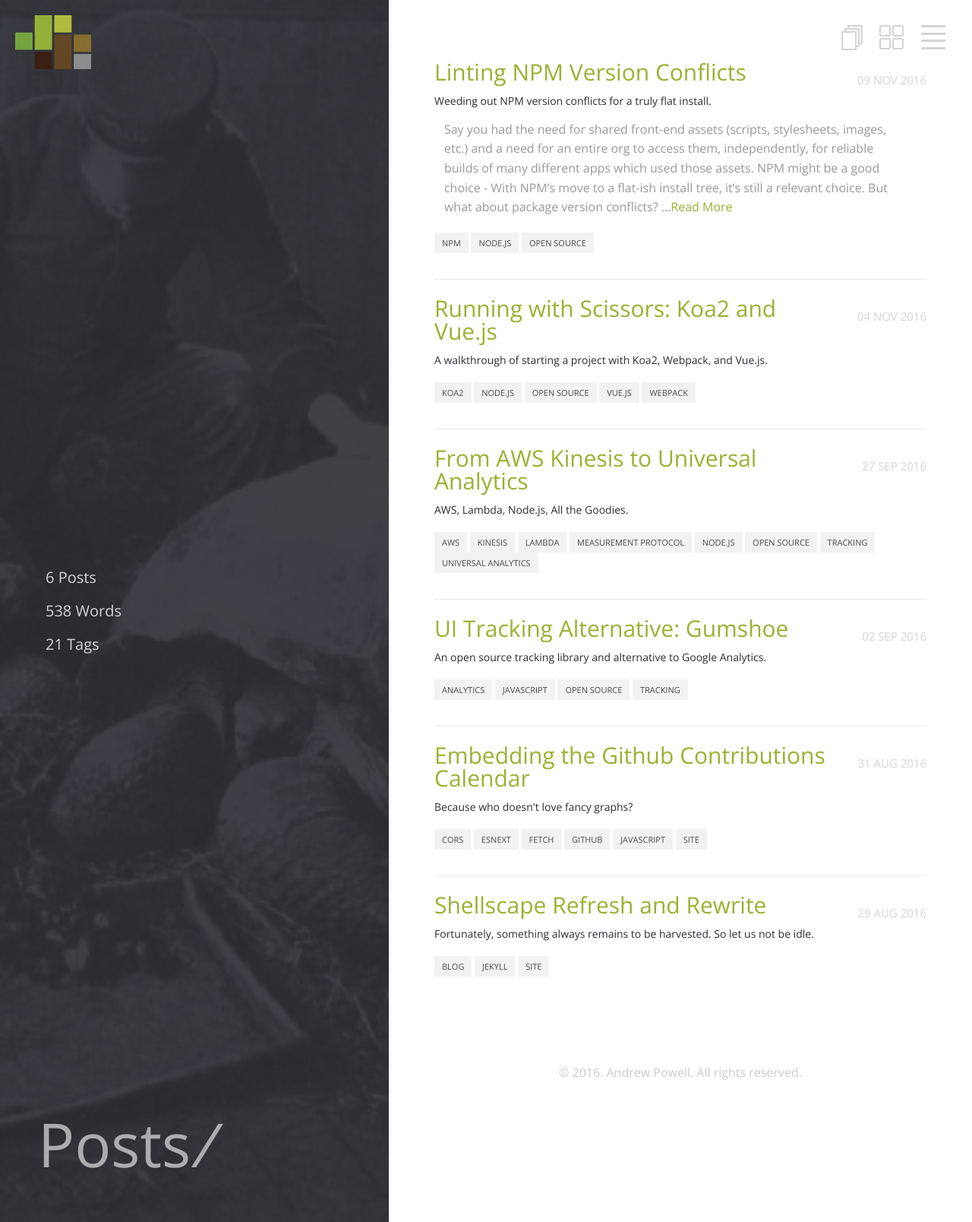
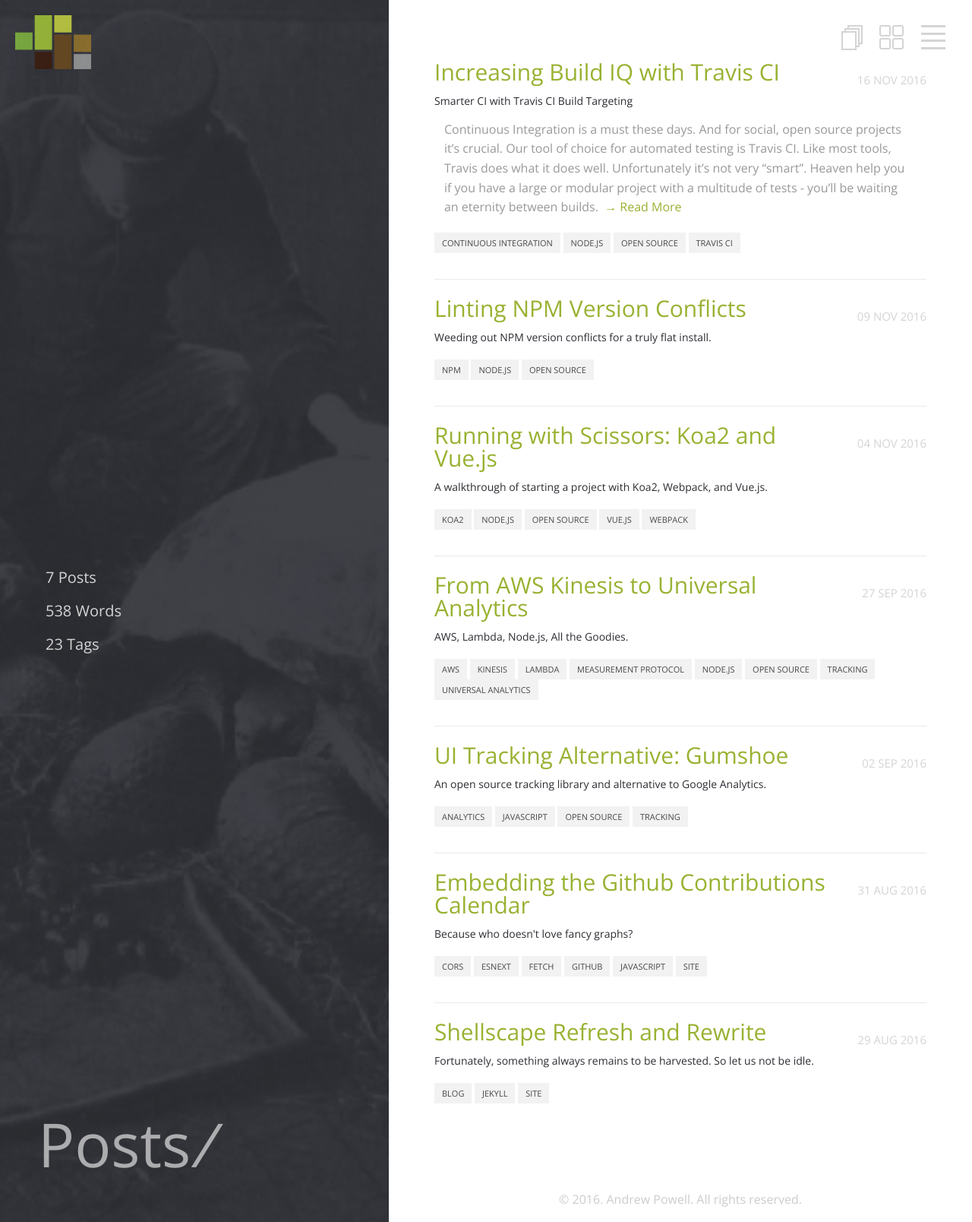
Before and after one commit to shellscape/shellscape.github.io, a Jekyll site: the page built from _pages/posts.html, in a window 1280 px wide. Shown: the whole page at 76% size. Built offline with Jekyll 4.4.1, drawn with Linux system fonts in a browser that asks for light colours; nearby versions of some CDN libraries; some of the changed lines change nothing that is shown.

Commit message:
increasing build iq post

````diff
--- a/_pages/posts.html
+++ b/_pages/posts.html
@@ -19,7 +19,7 @@ pageId: post-list
   {% if post == site.posts.first %}
   <p>
     {{ post.excerpt | strip_html }}
-    ...<a href="{{ site.baseurl }}{{ post.url }}" title="Read More">Read More</a>
+    <a href="{{ site.baseurl }}{{ post.url }}" title="Read More">&nbsp;→ Read More</a>
   </p>
   {% endif %}
   <ul class="tags">
--- /dev/null
+++ b/_posts/2016-11-16-increasing-build-iq-travis-ci.md
@@ -0,0 +1,144 @@
+---
+layout: post
+title:  Increasing Build IQ with Travis CI
+date:   2016-11-16
+subject: Smarter CI with Travis CI Build Targeting
+image: /assets/images/posts/increasing-build-iq-travis-ci.jpg
+image-opacity: 0.5
+background-position: 50% 0
+tag:
+- continuous integration
+- node.js
+- open source
+- travis ci
+---
+
+Continuous Integration is a must these days. And for social, open source
+projects it's crucial. Our tool of choice for automated testing is
+[Travis CI](https://travis-ci.org/). Like most tools, Travis does what it does
+well. Unfortunately it's not very "smart". Heaven help you if you have a large
+or modular project with a multitude of tests - you'll be waiting an eternity
+between builds.
+
+<!-- more -->
+
+And that's exactly what we ran into. We have a repository that contains *30 NPM
+modules*, each with their own specs (tests). These modules are part of an aging
+assets pipeline that I
+[briefly mentioned](http://shellscape.org/2016/11/09/linting-npm-version-conflicts)
+last week. As such each module is subject to a litany of tasks each time a change
+is made. Travis CI is hooked into the repo and for each Pull Request would run
+specs for every module, assuring that there are no errors in the code changes
+contained in the PR. When you're only working on one or two modules the run-time
+for the tasks is relatively low; typically 1 - 2 minutes. That of course depends
+on things such as `npm install` time, as each module requires an install for testing.
+*Multiply that by 30* and you start to see where the problem arises.
+
+## Waiting Sucks
+
+Without targeted build testing we're left waiting or task-shifting until the
+build completes successfully. Our need was clear: figure out what files were
+affected, map and filter the results, and run only the specs for the modules
+changed in any particular Pull Request or push. That's where
+[travis-target](https://www.npmjs.com/package/travis-target) comes into play.
+
+Here's a snippet of our repo structure, for reference:
+
+```bash
+ui-tracking
+|--src
+   |--common
+      |--event_registry
+      |--tracking_metadata
+   |--tracking
+      |--cart
+      |--etc..
+```
+
+## Target Acquired
+
+In order to target modules, we need to know what their normalized names are; the
+names that we publish them to NPM under. Because of some legacy stuff baked into
+our pipeline, we store modules at `group/name` but publish them as `group.name`.
+So let's fire up `travis-target` (bear in mind we're using ES6 syntax that Node v7 supports).
+
+```js
+const target = require('travis-target');
+const pattern = /^src\//;
+
+let targets = await target();
+```
+
+Let's pretend that the `common.event_registry` and `tracking.cart` modules were
+both modified in one Pull Request (a common pattern for us) - our results
+would could look like this:
+
+```js
+[
+  'README.md',
+  'src/common/event_registry/js/event_registry.js',
+  'src/common/event_registry/js/registry.js',
+  'src/common/event_registry/package.json',
+  'src/tracking/cart/js/cart.js',
+  'src/tracking/cart/package.json'
+]
+```
+
+But that's just silly, so let's give `travis-target` some options to work with:
+
+```js
+const target = require('travis-target');
+const pattern = /^src\//;
+
+let targets = await target({
+  pattern: pattern,
+  map: (result) => {
+    let parts;
+
+    result = result.replace(pattern, '');
+    parts = result.split('/');
+
+    return parts.slice(0, 2).join('.');
+  }
+});
+```
+
+By passing `pattern` in options, we're telling `travis-target` to filter on (or
+return only those results which match) the regular expression pattern. That gives
+us an initial result set of directories starting with `src/`.
+
+```js
+[
+  'src/common/event_registry/js',
+  'src/tracking/cart/js'
+]
+```
+
+You'll notice that the initial example of results contained some duplicate
+directories; travis-target cleans that up for you.
+
+Next, we specify the `map` function on options. That'll let us transform the each
+element in the `Array` of results so that it's ready to use. Our results would
+now look like this:
+
+```js
+[
+  'common.event_registry',
+  'tracking.cart'
+]
+```
+
+## Great Justice
+
+Using this last result set, we now know which modules were affected in the PR,
+and we know which modules to run specs for. Our next steps are firing off a
+sequence of shell commands using
+[@exponent/spawn-async](https://www.npmjs.com/package/@exponent/spawn-async),
+which plays nicely with `async/await` patterns now supported in Node v7.1 with
+the `--harmony-async-await` flag.
+
+Since we implemented this pattern, build times for our PRs are in the 1-2 minute
+range; a vast improvement and one sure to bring developer happiness in some small
+degree.
+
+### Cheers!
````
Also changed, not shown: assets/images/posts/increasing-build-iq-travis-ci.jpg (added).
